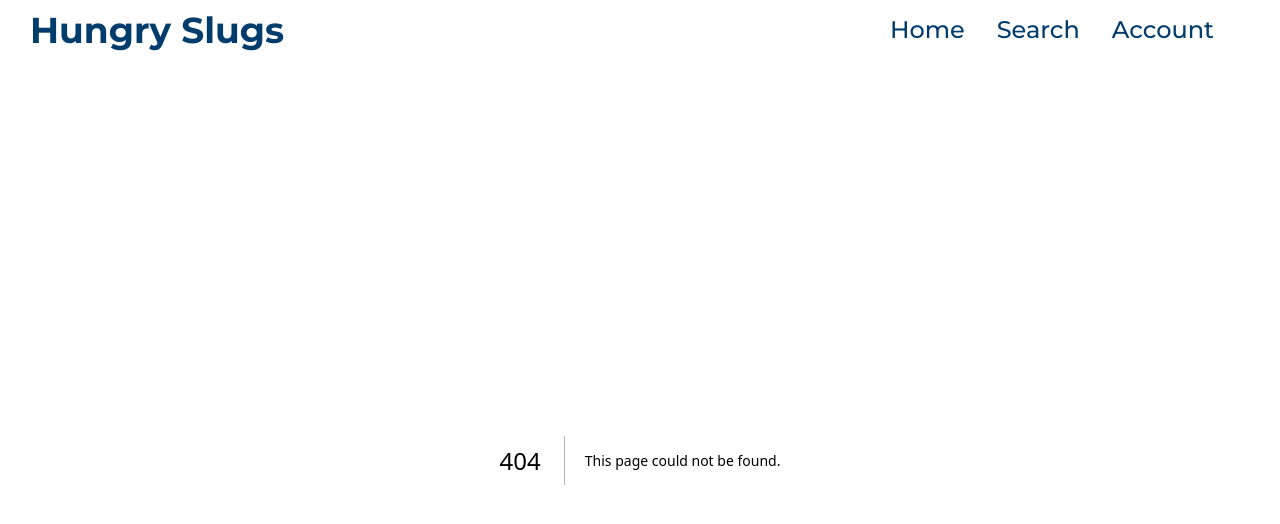
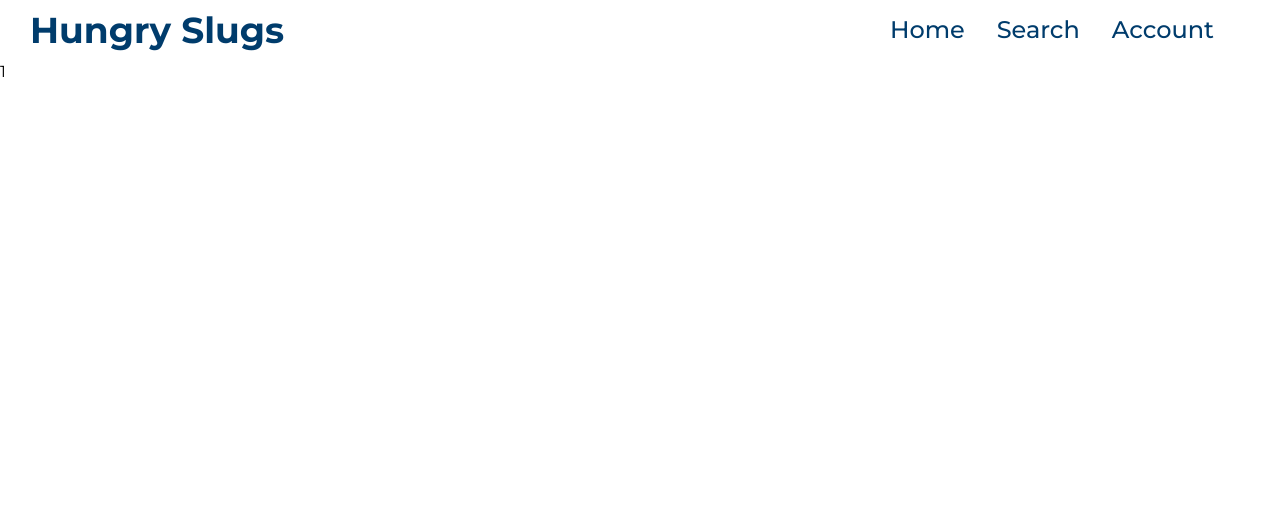
Before and after one commit to HungrySlugs-CSE115A/hungry-slugs-webapp, a Next.js app: page /foods/1 in a window 1280 px wide. Before the commit this address had no page. Shown: the top 524 px of the page. Built offline with nearby package versions, Linux system fonts and the light colour scheme.

Commit message:
changed where pages are located

```diff
--- /dev/null
+++ b/app/foods/[food]/page.tsx
@@ -0,0 +1,7 @@
+export default function Page({ params }: { params: { food: string } }) {
+  return (
+    <div>
+      <h1>{params.food}</h1>
+    </div>
+  );
+}
--- a/components/dh_bar_main.tsx
+++ b/components/dh_bar_main.tsx
@@ -13,7 +13,7 @@ export default function DhBar({
       <div className="border  hover:border-black w-1/2 px-8 py-3 bg-[#F9F9F9] m4">
         <ul className="flex flex-col md:flex-row font-semibold text-2xl ">
           <li className=" text-[#00458C]">
-            <Link href={`/${index}`}>{name}</Link>
+            <Link href={`/locations/${index}`}>{name}</Link>
           </li>
         </ul>
       </div>
```
Also changed, not shown: app/locations/[location]/page.tsx (renamed from app/[location]/page.tsx).
